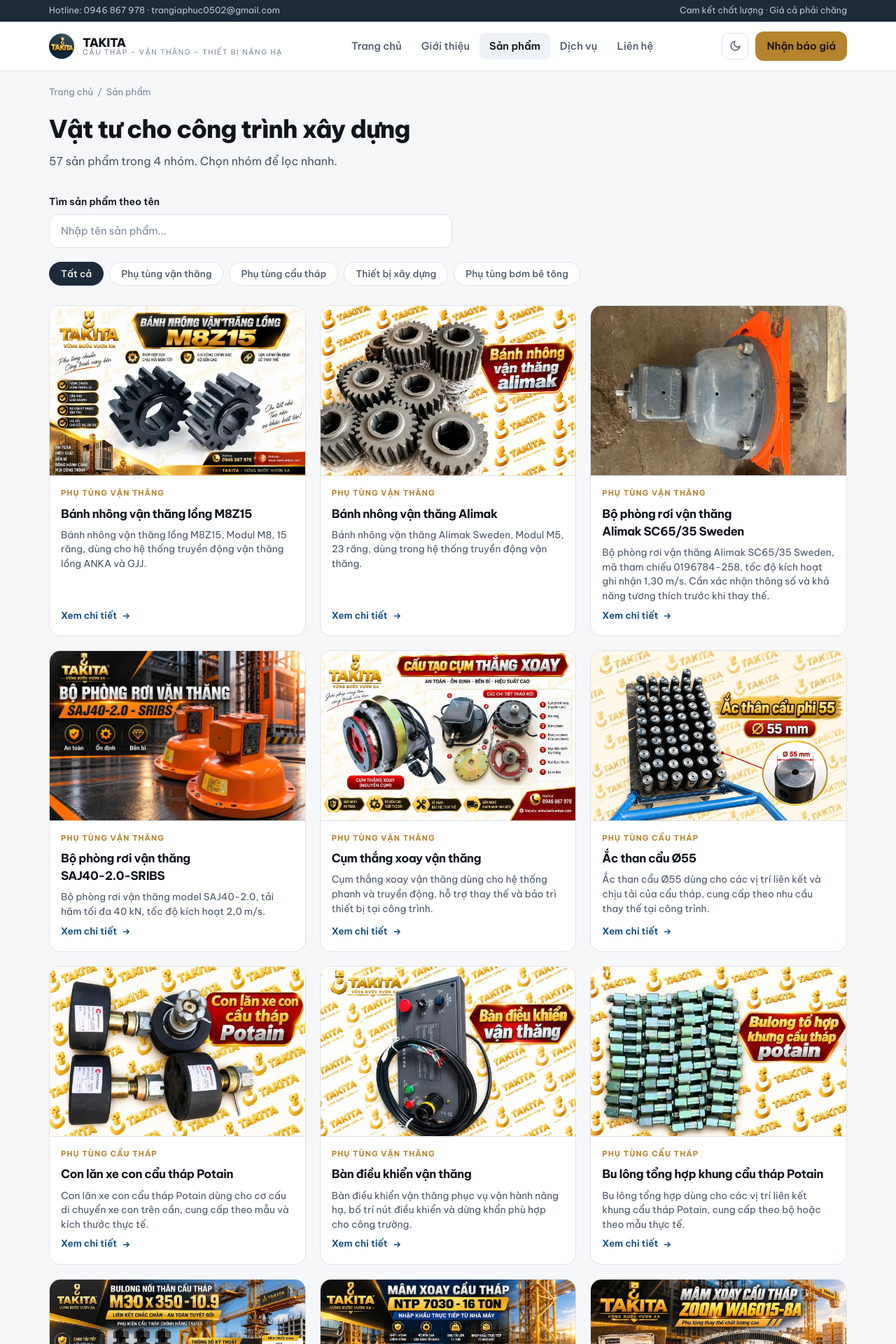
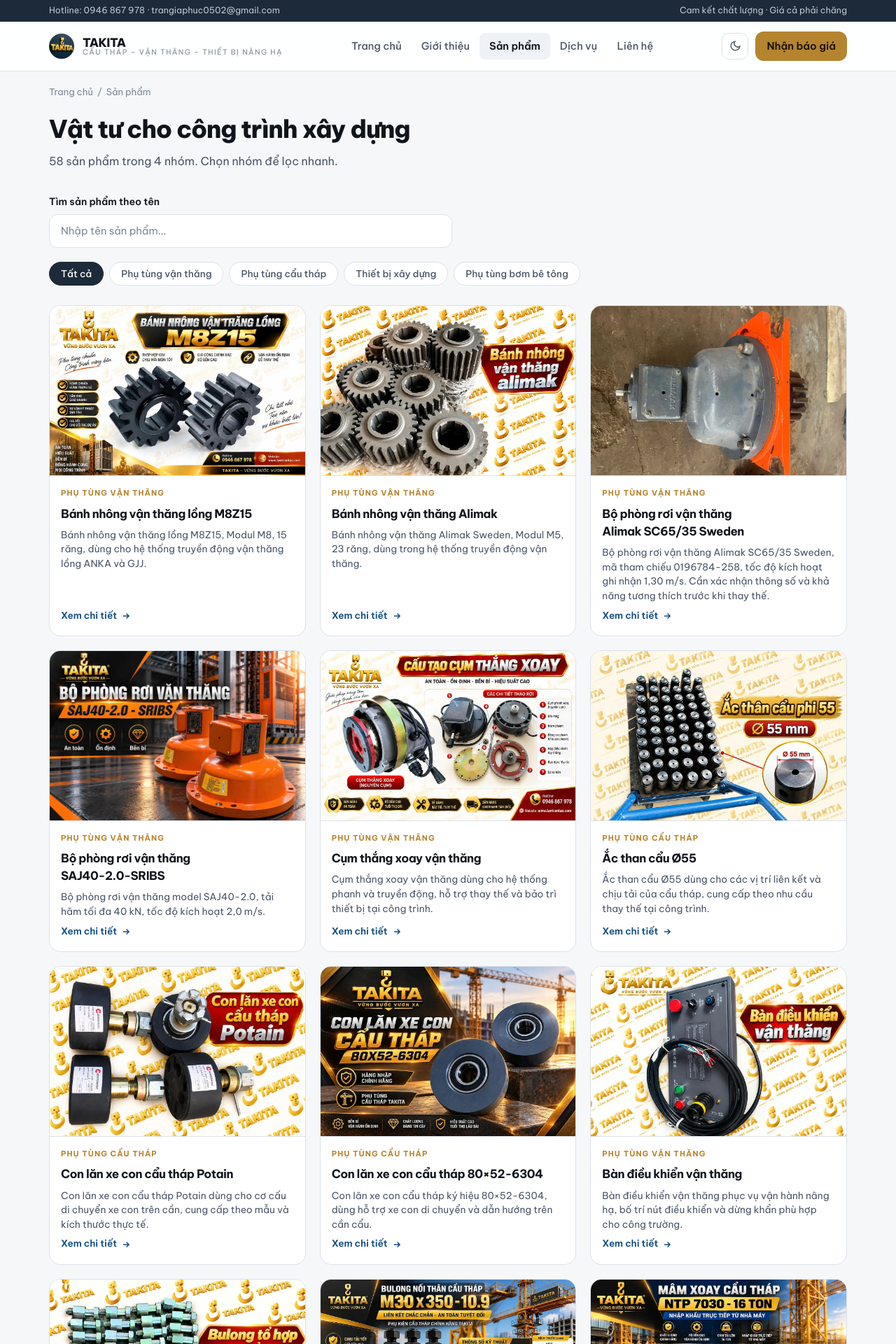
Before and after one commit to TranGiaPhu2004/TAKITA, a Next.js app: page /san-pham in a window 1280 px wide. Shown: the top 1920 px of the page at 70% size. Built offline with nearby package versions, Linux system fonts and the light colour scheme.

Commit message:
con lăn xe con cẩu tháp

```diff
--- a/src/data/products.ts
+++ b/src/data/products.ts
@@ -367,6 +367,43 @@ export const products: Product[] = [
   },
 
   {
+    slug: "con-lan-xe-con-cau-thap-80x52-6304",
+    name: "Con lăn xe con cẩu tháp 80×52-6304",
+    category: "Phụ tùng cẩu tháp",
+
+    shortDesc:
+      "Con lăn xe con cẩu tháp ký hiệu 80×52-6304, dùng hỗ trợ xe con di chuyển và dẫn hướng trên cần cẩu.",
+
+    description:
+      "Con lăn xe con cẩu tháp 80×52-6304 là phụ tùng thuộc cụm xe con, hỗ trợ chuyển động và dẫn hướng khi xe con di chuyển dọc theo cần cẩu. Trên ảnh sản phẩm thể hiện ký hiệu 80×52-6304 và thông tin hàng nhập chính hãng. Vui lòng đối chiếu kích thước thực tế, mã vòng bi và cấu hình lắp đặt với thiết bị trước khi thay thế; ảnh không ghi đơn vị đo cho ký hiệu kích thước.",
+
+    price: "Liên hệ báo giá",
+
+    image: img("con_lan_xe_con_cau_thap_80x52"),
+
+    alt: "Con lăn xe con cẩu tháp ký hiệu 80×52-6304",
+
+    specs: [
+      { label: "Loại sản phẩm", value: "Con lăn xe con cẩu tháp" },
+      { label: "Ký hiệu trên ảnh", value: "80×52-6304" },
+      { label: "Vòng bi", value: "6304 (theo ký hiệu sản phẩm)" },
+      {
+        label: "Ứng dụng",
+        value: "Cụm xe con cẩu tháp",
+      },
+      {
+        label: "Công dụng",
+        value: "Hỗ trợ di chuyển và dẫn hướng xe con trên cần cẩu",
+      },
+      {
+        label: "Lưu ý tương thích",
+        value:
+          "Xác nhận kích thước, vòng bi và cấu hình lắp đặt theo mẫu thiết bị thực tế",
+      },
+    ],
+  },
+
+  {
     slug: "ban-dieu-khien-van-thang",
     name: "Bàn điều khiển vận thăng",
     category: "Phụ tùng vận thăng",
```
Also changed, not shown: public/images/products/con_lan_xe_con_cau_thap_80x52.webp (added).
